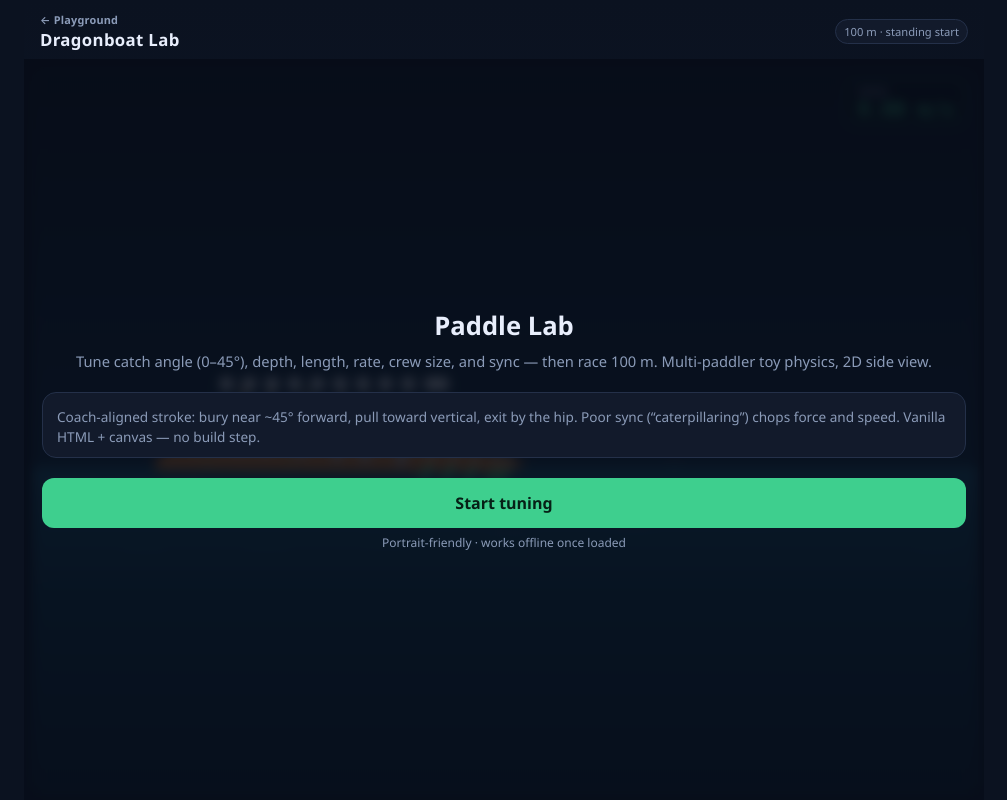
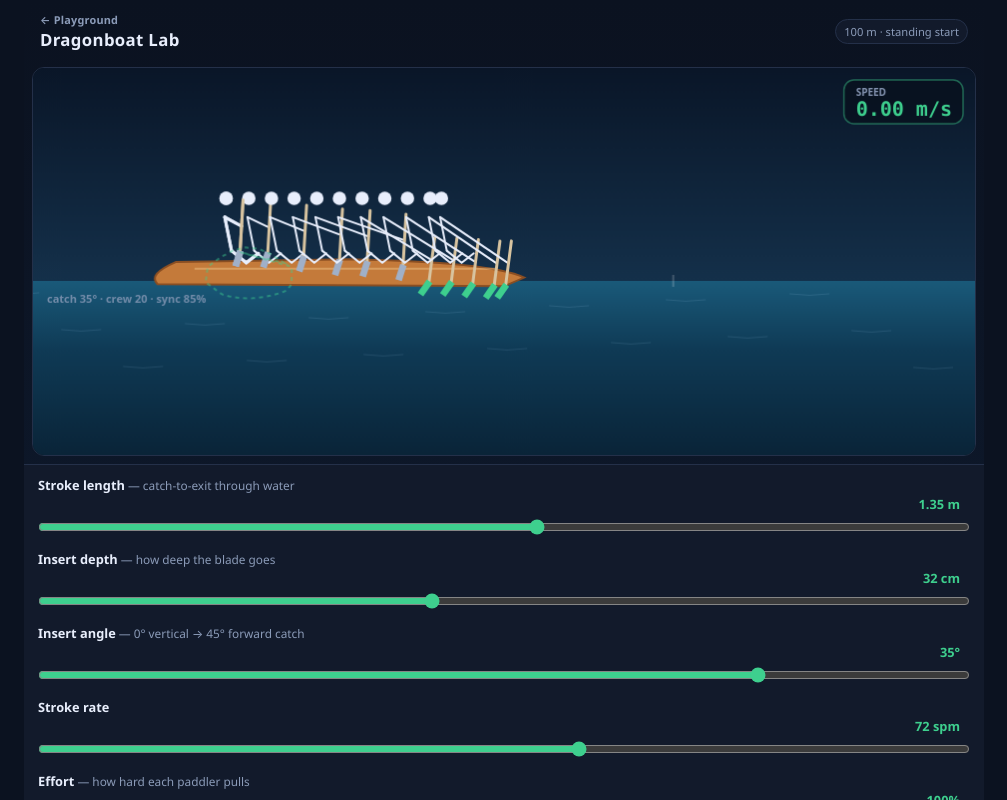
Before and after one commit to kennychu0510/playground, a plain HTML site: page sims/dragonboat/index.html in a window 1280 px wide. Shown: the whole page, without its empty margins (136-1143 px from the left). Drawn offline with Linux system fonts and the light colour scheme.

Commit message:
fix(dragonboat): open on edit, restart→edit, Safari canvas size

```diff
--- a/sims/dragonboat/game.js
+++ b/sims/dragonboat/game.js
@@ -73,7 +73,14 @@
     $("btn-rerun").addEventListener("click", startRun);
     $("btn-pause").addEventListener("click", togglePause);
     $("btn-restart").addEventListener("click", function () {
-      if (state === S.RUN || state === S.RESULT) startRun();
+      // Back to customization (keep current slider values)
+      if (raf) { cancelAnimationFrame(raf); raf = 0; }
+      paused = false;
+      sim = P.initialState();
+      paddleTrail = [];
+      speedHistory = [];
+      lastTs = 0;
+      setState(S.EDIT);
     });
 
     const map = [
@@ -119,7 +126,7 @@
     onResize();
 
     syncSliders();
-    setState(S.INTRO);
+    setState(S.EDIT);
     updateEstimate();
     draw();
   }
@@ -132,25 +139,23 @@
   function resizeCanvas() {
     const wrap = els.stageWrap || $("stage-wrap");
     if (!wrap || !els.canvas) return;
-    // Canvas is position:absolute inset inside the stage — measure the box, not the canvas.
     const rect = wrap.getBoundingClientRect();
-    const pad = 16; // matches CSS inset 8px * 2
+    const pad = 16; // CSS inset 8px * 2
     let cssW = Math.floor(rect.width - pad);
     let cssH = Math.floor(rect.height - pad);
-    // Fallbacks for first paint / iOS when flex height is still settling
     if (!(cssW > 40)) cssW = Math.floor(Math.min(window.innerWidth, 960) - 24);
     if (!(cssH > 80)) {
       const dock = els.editDock && els.editDock.classList.contains("active") ? 0.38 : 0.12;
-      cssH = Math.floor(window.innerHeight * (1 - dock) - 72);
+      cssH = Math.floor((window.visualViewport ? window.visualViewport.height : window.innerHeight) * (1 - dock) - 72);
     }
     cssW = Math.max(200, cssW);
     cssH = Math.max(160, cssH);
     W = cssW;
     H = cssH;
-    // Do not set inline width/height — CSS absolute inset owns layout.
-    els.canvas.style.width = "";
-    els.canvas.style.height = "";
-    const dpr = Math.min(window.devicePixelRatio || 1, 2.5);
+    // iOS Safari: absolute + width/height:auto often paints a 0×0 canvas. Set both CSS and buffer.
+    els.canvas.style.width = cssW + "px";
+    els.canvas.style.height = cssH + "px";
+    const dpr = Math.min(window.devicePixelRatio || 1, 2);
     const bw = Math.round(W * dpr);
     const bh = Math.round(H * dpr);
     if (els.canvas.width !== bw || els.canvas.height !== bh) {
--- a/sims/dragonboat/index.html
+++ b/sims/dragonboat/index.html
@@ -5,7 +5,7 @@
   <meta name="viewport" content="width=device-width, initial-scale=1, viewport-fit=cover" />
   <meta name="theme-color" content="#0b1220" />
   <title>Dragonboat Lab — paddle stroke sandbox</title>
-  <link rel="stylesheet" href="style.css?v=3" />
+  <link rel="stylesheet" href="style.css?v=4" />
 </head>
 <body>
   <div id="app">
@@ -38,7 +38,7 @@
       </div>
 
       <!-- INTRO -->
-      <div id="panel-intro" class="panel active">
+      <div id="panel-intro" class="panel">
         <h2>Paddle Lab</h2>
         <p class="lead">
           Tune catch angle (0–45°), depth, length, rate, crew size, and sync —
@@ -84,7 +84,7 @@
     </div>
 
     <!-- EDIT dock -->
-    <div id="edit-dock">
+    <div id="edit-dock" class="active">
       <div class="slider-row">
         <label><span class="name">Stroke length</span> — catch-to-exit through water</label>
         <span class="val" id="val-length">1.35 m</span>
@@ -133,7 +133,7 @@
     </div>
   </div>
 
-  <script src="physics.js?v=3"></script>
-  <script src="game.js?v=3"></script>
+  <script src="physics.js?v=4"></script>
+  <script src="game.js?v=4"></script>
 </body>
 </html>
--- a/sims/dragonboat/style.css
+++ b/sims/dragonboat/style.css
@@ -98,11 +98,14 @@ header.top .badge {
 }
 
 canvas#scene {
-  /* Fill the stage box; JS only sets the backing-store (pixel) size */
+  /* Fill stage; JS also sets explicit px size (Safari blank-canvas fix) */
   position: absolute;
-  inset: 8px 8px 8px 8px;
-  width: auto;
-  height: auto;
+  left: 8px;
+  top: 8px;
+  right: 8px;
+  bottom: 8px;
+  width: calc(100% - 16px);
+  height: calc(100% - 16px);
   max-width: none;
   max-height: none;
   background: #071018;
@@ -110,6 +113,8 @@ canvas#scene {
   border: 1px solid var(--border);
   display: block;
   z-index: 1;
+  -webkit-transform: translateZ(0);
+  transform: translateZ(0);
 }
 
 /* Live graph strip — overlays bottom of stage while racing / result */
```
